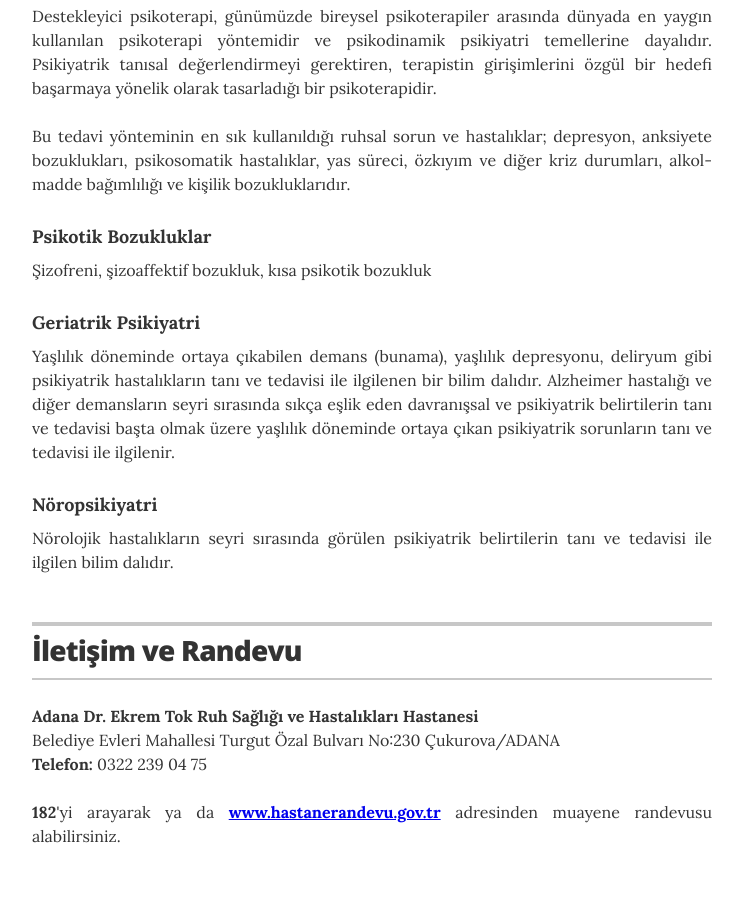
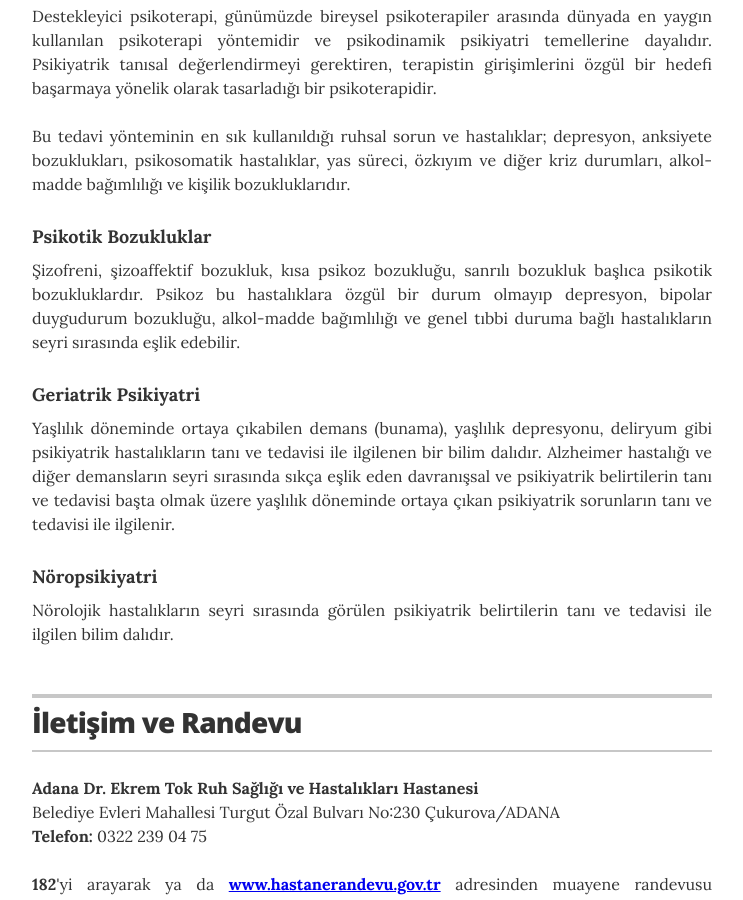
Before and after one commit to ibucgun/ibucgun.github.io, a Jekyll site: the page built from index.html, in a window 1280 px wide and 900 px high, scrolled down 1897 px. Shown: the whole window, without its empty margins (268-1011 px from the left). Built offline with Jekyll 4.4.1, drawn with Linux system fonts in a browser that asks for light colours.

Commit message:
Update skills.yml

```diff
--- a/_data/skills.yml
+++ b/_data/skills.yml
@@ -6,7 +6,7 @@
   description: Destekleyici psikoterapi, günümüzde bireysel psikoterapiler arasında dünyada en yaygın kullanılan psikoterapi yöntemidir ve psikodinamik psikiyatri temellerine dayalıdır. Psikiyatrik tanısal değerlendirmeyi gerektiren, terapistin girişimlerini özgül bir hedefi başarmaya yönelik olarak tasarladığı bir psikoterapidir. <br><br>Bu tedavi yönteminin en sık kullanıldığı ruhsal sorun ve hastalıklar; depresyon, anksiyete bozuklukları, psikosomatik hastalıklar, yas süreci, özkıyım ve diğer kriz durumları, alkol-madde bağımlılığı ve kişilik bozukluklarıdır.
 
 - skill: Psikotik Bozukluklar
-  description: Şizofreni, şizoaffektif bozukluk, kısa psikotik bozukluk
+  description: Şizofreni, şizoaffektif bozukluk, kısa psikoz bozukluğu, sanrılı bozukluk başlıca psikotik bozukluklardır. Psikoz bu hastalıklara özgül bir durum olmayıp depresyon, bipolar duygudurum bozukluğu, alkol-madde bağımlılığı ve genel tıbbi duruma bağlı hastalıkların seyri sırasında eşlik edebilir.
 
 - skill: Geriatrik Psikiyatri
   description: Yaşlılık döneminde ortaya çıkabilen demans (bunama), yaşlılık depresyonu, deliryum gibi psikiyatrik hastalıkların tanı ve tedavisi ile ilgilenen bir bilim dalıdır. Alzheimer hastalığı ve diğer demansların seyri sırasında sıkça eşlik eden davranışsal ve psikiyatrik belirtilerin tanı ve tedavisi başta olmak üzere yaşlılık döneminde ortaya çıkan psikiyatrik sorunların tanı ve tedavisi ile ilgilenir.
```
